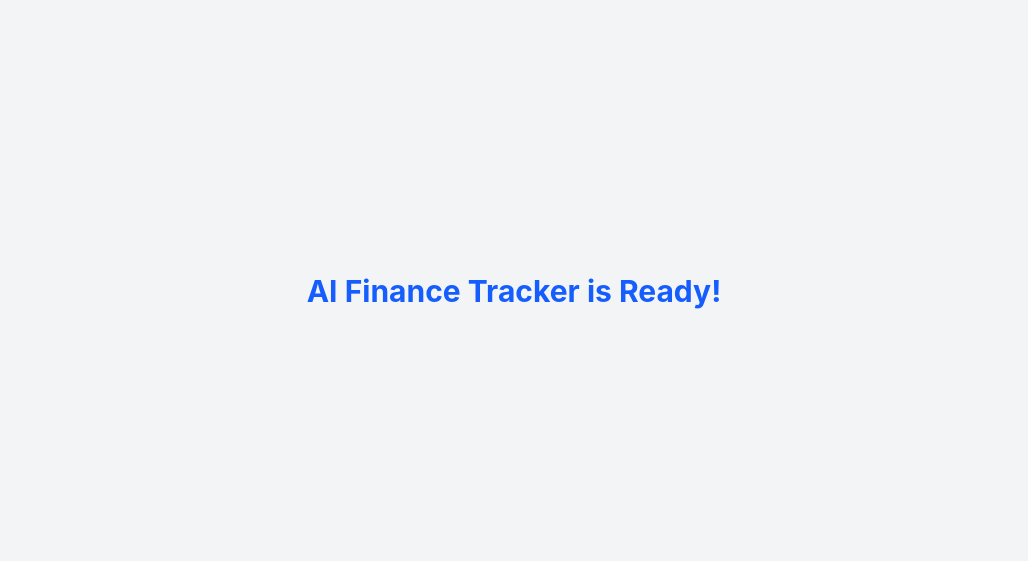
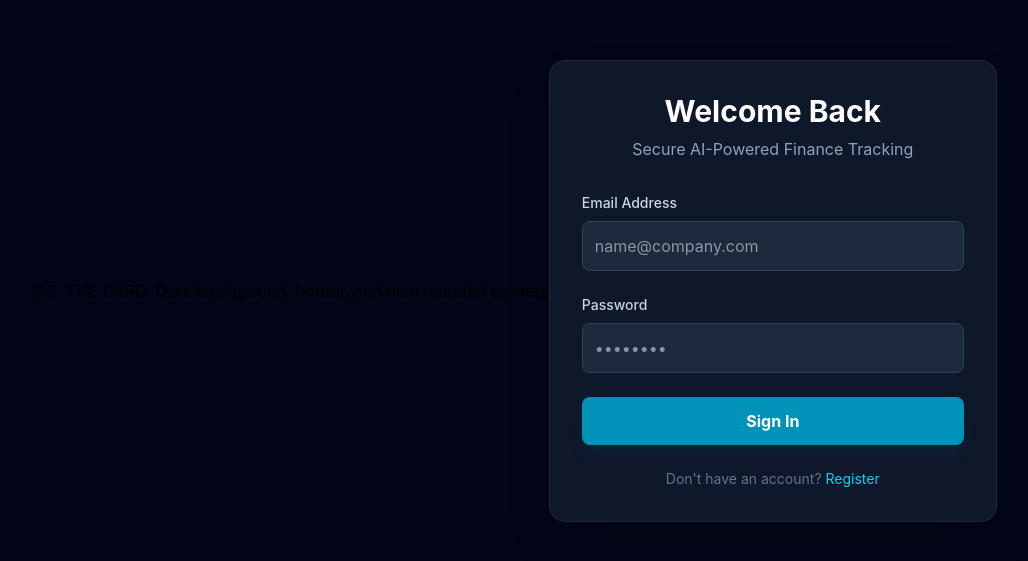
Before and after one commit to somoshree04/ai-finance-tracker, a React app in the folder frontend/: page /Login in a window 1280 px wide. Shown: the part 109-670 px from the top of the page, without its empty margins (126-1154 px from the left). Built offline with nearby package versions, Linux system fonts and the light colour scheme; the HTML template or start-up script is replaced by a standard one.

Commit message:
added new items

```diff
--- a/frontend/src/App.jsx
+++ b/frontend/src/App.jsx
@@ -1,12 +1,17 @@
 import React from 'react'
+import { BrowserRouter, Routes, Route } from 'react-router-dom';
+import Login from './pages/Login';
+import Landing from './pages/Landing';
+
 
 const App = () => {
   return (
-    <div className="min-h-screen bg-gray-100 flex items-center justify-center">
-      <h1 className="text-3xl font-bold text-blue-600">
-        AI Finance Tracker is Ready!
-      </h1>
-    </div>
+      <BrowserRouter>
+      <Routes>
+        <Route path="/" element={<Landing/>}/>
+        <Route path="/Login" element={<Login/>}/>
+      </Routes>
+      </BrowserRouter>
   )
 }
 
--- /dev/null
+++ b/frontend/src/pages/Landing.jsx
@@ -0,0 +1,46 @@
+import React from 'react';
+import { Link } from 'react-router-dom';
+
+const Landing = () => {
+  return (
+    <div className="min-h-screen bg-white">
+      {/* --- NAVBAR --- */}
+      <nav className="flex justify-between items-center p-6 max-w-7xl mx-auto">
+        <h1 className="text-2xl font-bold text-slate-900">AI-Finance</h1>
+        <div className="space-x-4">
+          {/* Use Link instead of <a href> to keep React from refreshing */}
+          <Link to="/login" className="text-slate-600 hover:text-slate-900 font-medium">Sign in</Link>
+          <Link to="/login" className="bg-blue-600 text-white px-6 py-2 rounded-full font-medium">Sign up</Link>
+        </div>
+      </nav>
+
+      {/* --- HERO SECTION --- */}
+      <main className="max-w-7xl mx-auto px-6 grid grid-cols-1 md:grid-cols-2 gap-12 items-center pt-20">
+        <div>
+          <h2 className="text-6xl font-extrabold text-slate-900 leading-tight">
+            Save money, <br/>
+            <span className="text-blue-600">without thinking</span> about it.
+          </h2>
+          <p className="text-slate-500 mt-6 text-lg max-w-md">
+            Our AI analyzes your spending patterns and detects anomalies before they become problems.
+          </p>
+          <Link to="/login">
+             <button className="mt-10 bg-blue-600 text-white px-10 py-4 rounded-full text-lg font-bold shadow-lg hover:bg-blue-700 transition-all">
+               SIGN UP NOW
+             </button>
+          </Link>
+        </div>
+
+        {/* --- ILLUSTRATION SPACE --- */}
+        <div className="flex justify-center">
+          {/* For now, just a styled box. Later we can add an image or lottie animation */}
+          <div className="w-full h-96 bg-blue-50 rounded-3xl border-2 border-dashed border-blue-200 flex items-center justify-center">
+            <span className="text-blue-400 font-medium">[Finance Illustration Here]</span>
+          </div>
+        </div>
+      </main>
+    </div>
+  );
+};
+
+export default Landing;
--- /dev/null
+++ b/frontend/src/pages/Login.jsx
@@ -0,0 +1,60 @@
+import React from 'react'
+
+function Login() {
+  return (
+    // 1. THE WRAPPER: Full screen, dark slate background, centers the content
+    <div className="min-h-screen bg-slate-950 flex items-center justify-center p-4">
+
+      // 2. THE CARD: Dark background, border, and nice rounded corners
+      <div className="bg-slate-900 border border-slate-800 p-8 rounded-2xl shadow-2xl w-full max-w-md">
+
+        {/* Header Section */}
+        <div className="text-center mb-8">
+          <h1 className="text-3xl font-bold text-white mb-2">Welcome Back</h1>
+          <p className="text-slate-400">Secure AI-Powered Finance Tracking</p>
+        </div>
+
+        {/* The Form - (Practice putting items on top of each other) */}
+        <form className="space-y-6">
+
+          {/* Email Field */}
+          <div>
+            <label className="block text-sm font-medium text-slate-300 mb-2">Email Address</label>
+            <input
+              type="email"
+              placeholder="name@company.com"
+              className="w-full bg-slate-800 border border-slate-700 rounded-lg p-3 text-white focus:outline-none focus:ring-2 focus:ring-cyan-500 transition-all"
+            />
+          </div>
+
+          {/* Password Field */}
+          <div>
+            <label className="block text-sm font-medium text-slate-300 mb-2">Password</label>
+            <input
+              type="password"
+              placeholder="••••••••"
+              className="w-full bg-slate-800 border border-slate-700 rounded-lg p-3 text-white focus:outline-none focus:ring-2 focus:ring-cyan-500 transition-all"
+            />
+          </div>
+
+          {/* Submit Button */}
+          <button
+            type="button"
+            className="w-full bg-cyan-600 hover:bg-cyan-500 text-white font-bold py-3 rounded-lg shadow-lg shadow-cyan-900/20 transition-all active:scale-95"
+          >
+            Sign In
+          </button>
+
+        </form>
+
+        {/* Footer Link */}
+        <p className="text-center text-slate-500 mt-6 text-sm">
+          Don't have an account? <span className="text-cyan-400 cursor-pointer hover:underline">Register</span>
+        </p>
+      </div>
+
+    </div>
+  )
+}
+
+export default Login
```
Also changed, not shown: 1 other file (tests, documents, lock files or other folders).
